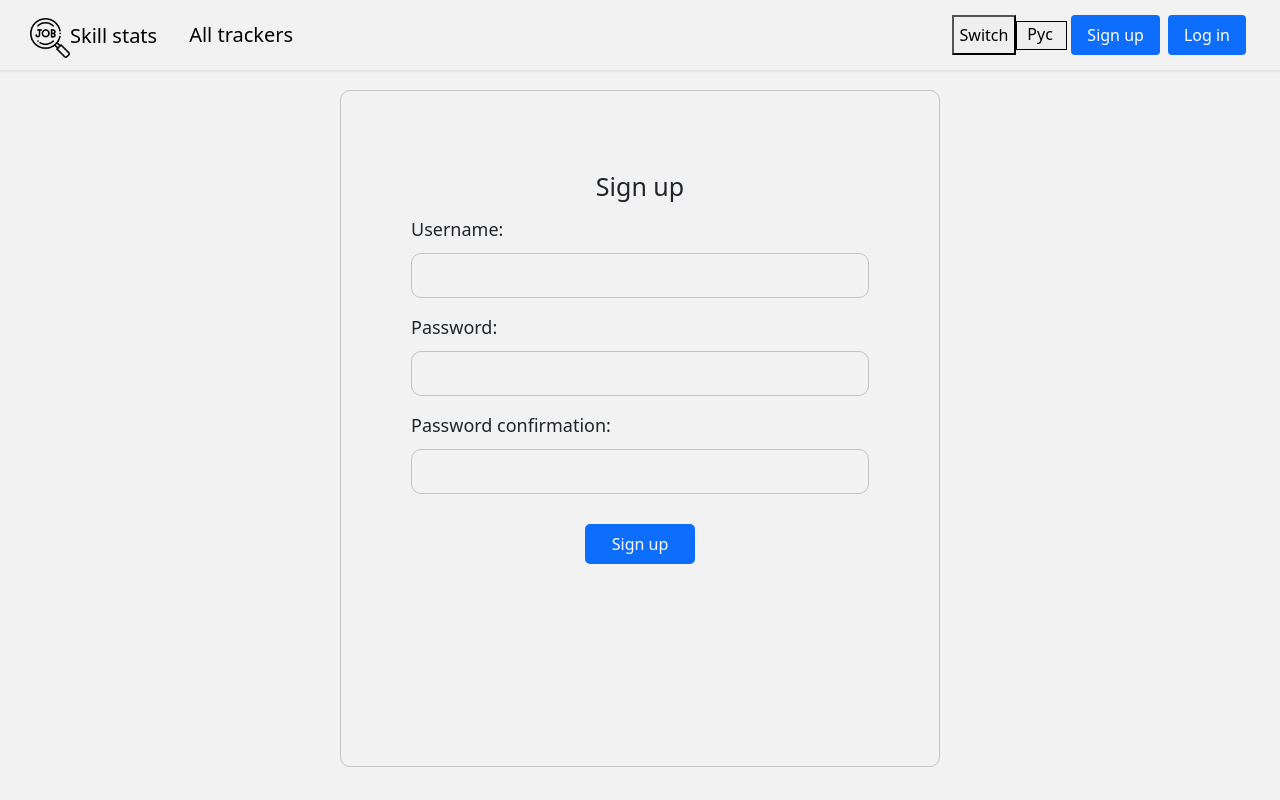
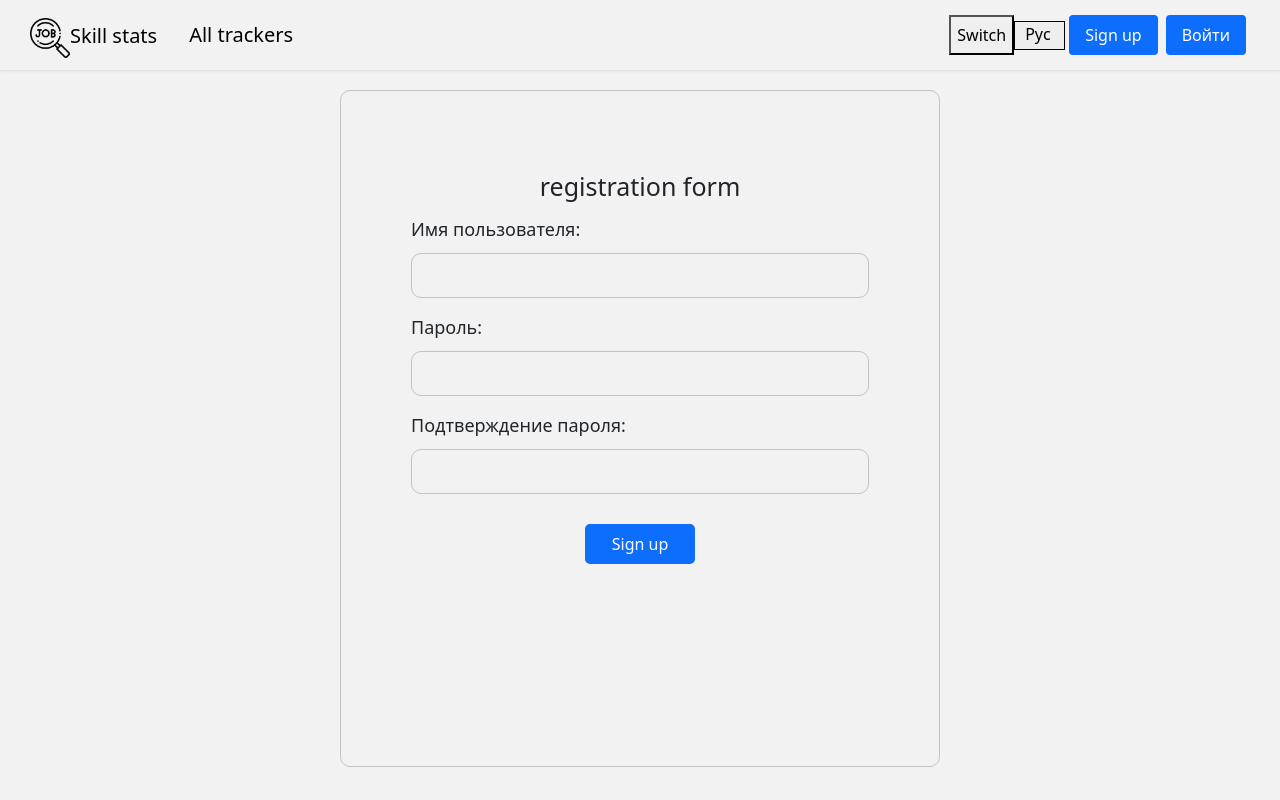
Before and after one commit to arfienel/hhss, a Django app: page /ru/accounts/registration/ in a window 1280 px wide. Run offline with Django 4.2, Linux system fonts and the light colour scheme; parts of the project's set-up code (start-up, migrations or seed data) failed here and were passed over; some libraries are stand-ins or nearby versions.

Commit message:
registration validation and more translation

```diff
--- a/job_skills/forms.py
+++ b/job_skills/forms.py
@@ -1,20 +1,22 @@
 from django import forms
 from django.contrib.auth.models import User
 from django.core.exceptions import ValidationError
+from django.utils.translation import gettext_lazy as _
 
 
 class UserRegistrationForm(forms.Form):
 
-    username = forms.CharField(widget=forms.TextInput(attrs={'class': ''}), label='Username', max_length=100)
-    password = forms.CharField(widget=forms.PasswordInput(attrs={'class': ''}))
-    password2 = forms.CharField(widget=forms.PasswordInput(attrs={'class': ''}), label='Password confirmation')
-
+    username = forms.CharField(widget=forms.TextInput(attrs={'class': ''}), label=_('Username'), max_length=100, min_length=3)
+    password = forms.CharField(widget=forms.PasswordInput(attrs={'class': ''}), label=_('Password'), min_length=6)
+    password2 = forms.CharField(widget=forms.PasswordInput(attrs={'class': ''}), min_length=6, label=_('Password confirmation'))
 
     def clean(self):
         cd = self.cleaned_data
-
+        print(User.objects.filter(username=cd.get('username')))
+        if User.objects.filter(username=cd.get('username')):
+            raise ValidationError(_('This username already taken'))
         if cd.get('password') != cd.get('password2'):
-            raise ValidationError('Passwords didn`t  match')
+            raise ValidationError(_('Passwords didn`t  match'))
         else:
             return cd
 
--- a/job_skills/views.py
+++ b/job_skills/views.py
@@ -4,6 +4,7 @@ import json
 import logging
 from datetime import datetime as dt
 from datetime import timedelta
+from django.utils.translation import gettext_lazy as _
 from django.shortcuts import render, HttpResponse, redirect, HttpResponseRedirect, reverse
 from django.contrib.auth.decorators import login_required
 from django.http import HttpResponseNotAllowed, JsonResponse
@@ -143,7 +144,7 @@ def validate_search_text(request):
         if any(['js', '1c', '1с', 'c#']) == search_text.lower():
             pass
         else:
-            request.session['error_message'] = 'minimum 3 letters'
+            request.session['error_message'] = _('minimum 3 letters')
             return 0
 
     return search_text
@@ -158,7 +159,7 @@ def validate_areas(request):
         areas = [int(ar) for ar in area]
     except Exception as exc:
         print(exc)
-        request.session['error_message'] = 'incorrectly selected areas'
+        request.session['error_message'] = _('incorrectly selected areas')
         return 0
     else:
         return areas
@@ -174,7 +175,7 @@ def validate_work_schedule(request):
     except Exception as exc:
         # добавить логгер и ошибки попроавить
         print(exc)
-        request.session['error_message'] = 'incorrectly selected work schedule'
+        request.session['error_message'] = _('incorrectly selected work schedule')
         return 0
     else:
         return timetables
@@ -190,7 +191,7 @@ def validate_employment_type(request):
     except Exception as exc:
         # добавить логгер и ошибки попроавить
         print(exc)
-        request.session['error_message'] = 'incorrectly selected employment types'
+        request.session['error_message'] = _('incorrectly selected employment types')
         return 0
     else:
         return employment_types
@@ -200,9 +201,9 @@ def create_tracker(request):
     if request.method == "POST":
         if JobTracker.objects.filter(user_creator=request.user.id).count() >= 5:
             if request.user.is_staff:
-                request.session['error_message'] = 'Understandable, have a great day!'
+                request.session['error_message'] = _('Understandable, have a great day!')
             else:
-                request.session['error_message'] = 'You already created 5 trackers, which is maximum, try to delete or update other trackers'
+                request.session['error_message'] = _('You already created 5 trackers, which is maximum, try to delete or update other trackers')
                 return redirect('index')
         new_job_tracker = JobTracker()
         new_job_tracker.search_text = validate_search_text(request)
@@ -235,7 +236,7 @@ def delete_tracker(request):
         if request.user.is_staff:
             pass
         elif date_difference <= timedelta(days=3):
-            request.session['error_message'] = f'wait {str((timedelta(days=3) - date_difference).days)} days, before delete tracker'
+            request.session['error_message'] = _('wait') + f' {str((timedelta(days=3) - date_difference).days)}' + _('days, before delete tracker')
             return HttpResponse(request.session['error_message'])
         tracker_to_delete.delete()
         return HttpResponse(f'Successfully deleted {tracker_to_delete.id, tracker_to_delete.search_text}')
@@ -256,7 +257,7 @@ def update_tracker(request):
         if request.user.is_staff:
             pass
         elif date_difference <= timedelta(days=3):
-            request.session['error_message'] = f'wait {str((timedelta(days=3) - date_difference).days)} days, before update tracker'
+            request.session['error_message'] = _('wait') + f'{str((timedelta(days=3) - date_difference).days)}' + _(' days, before update tracker')
             return HttpResponse(request.session['error_message'])
         tracker_to_update.search_text = validate_search_text(request)
         tracker_to_update.areas = validate_areas(request)
--- a/templates/base.html
+++ b/templates/base.html
@@ -62,16 +62,16 @@
           <!-- если чел зареган -->
           {% if request.user.is_authenticated %}
           <li class="nav-item mx-1">
-            <a href="{{ url('logout') }}" class="nav-link active" aria-current="page" >Log out</a>
+            <a href="{{ url('logout') }}" class="nav-link active" aria-current="page" >{{ _("Log out") }}</a>
           </li>
           <!-- если чел НЕ зареган -->
           {% else %}
           <li class="nav-item mx-1">
-            <a href="{{ url('registration') }}" class="nav-link active" aria-current="page" >Sign up</a
+            <a href="{{ url('registration') }}" class="nav-link active" aria-current="page" >{{ _("Sign up") }}</a
             >
           </li>
           <li class="nav-item mx-1">
-            <a href="{{ url('login') }}" class="nav-link active log-in-text" aria-current="page" >Log in</a
+            <a href="{{ url('login') }}" class="nav-link active log-in-text" aria-current="page" >{{ _("Log in") }}</a
             >
           </li>
           {% endif %}
--- a/templates/registration/registration.html
+++ b/templates/registration/registration.html
@@ -1,7 +1,7 @@
 {% extends 'base.html' %} {% block content %}
 <div class="reg-log-padding">
   <fieldset class="registration-login">
-    <h1 class="headline-reg-log">Sign up</h1>
+    <h1 class="headline-reg-log">{{ _("registration form") }}</h1>
     <form class="form-reg" method="post">
       <input
         type="hidden"
@@ -12,7 +12,7 @@
       for field in form %}
       <p>{{ field.label_tag() }} {{ field }}</p>
       {% endfor %}
-      <button class="btn-reg" type="submit">Sign up</button>
+      <button class="btn-reg" type="submit">{{ _("Sign up") }}</button>
     </form>
   </fieldset>
 </div>
```
Also changed, not shown: templates/index.html (+4 -4 lines), templates/registration/login.html (+3 -6 lines), locale/ru/LC_MESSAGES/django.po, 1 other file.
